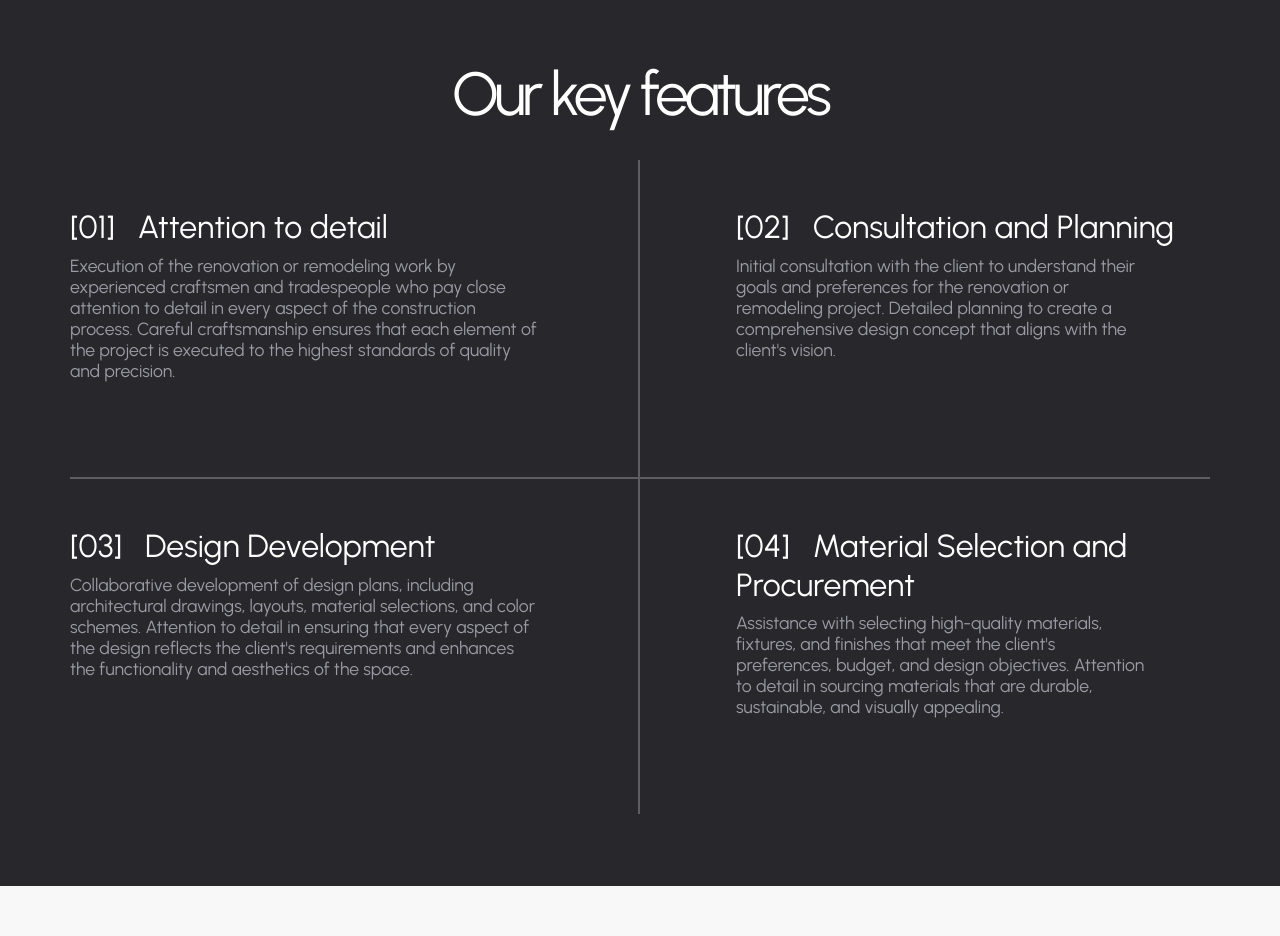
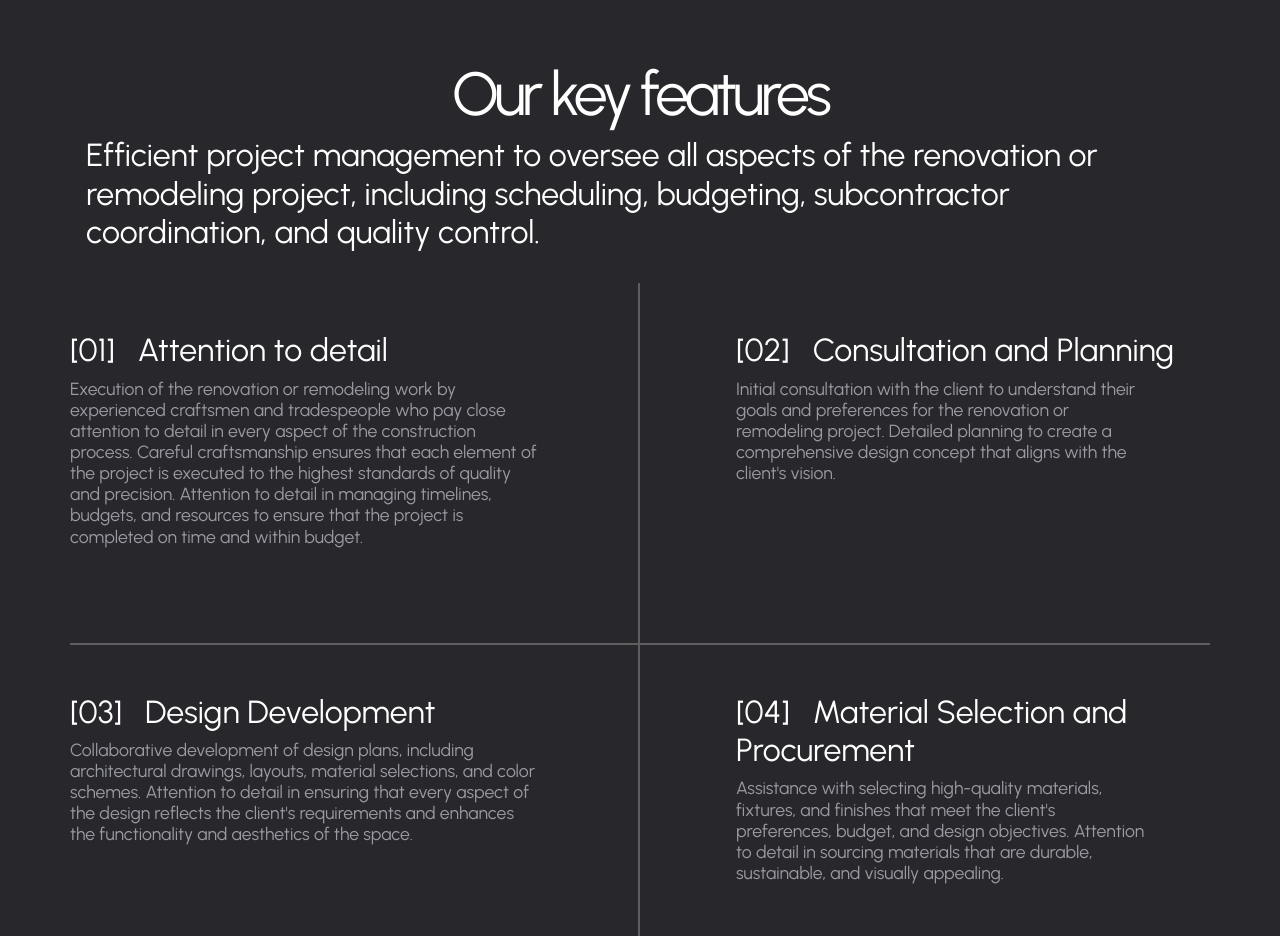
Before and after one commit to andreasstefanis1964/igea, a plain HTML site: page index.html in a window 1280 px wide. Shown: the part 3000-3936 px from the top of the page. Drawn offline with Linux system fonts and the light colour scheme; files whose address does not match are found by name.

Commit message:
create github pages

```diff
--- a/index.html
+++ b/index.html
@@ -216,7 +216,7 @@
             <div class="col-12">
                 <h4 class="mbr-section-title mbr-fonts-style align-left mb-0 display-1">Our key features
                 </h4>
-
+                <h5 class="mbr-section-subtitle mbr-fonts-style align-left mb-0 mt-2 display-5">Efficient project management to oversee all aspects of the renovation or remodeling project, including scheduling, budgeting, subcontractor coordination, and quality control.</h5>
             </div>
         </div>
         <div class="row mt-4">
@@ -227,7 +227,7 @@
                             [01]&nbsp;&nbsp;&nbsp;Attention to detail
                         </h4>
                         <p class="mbr-text mbr-fonts-style mb-3 me-lg-5 display-7">
-                            Execution of the renovation or remodeling work by experienced craftsmen and tradespeople who pay close attention to detail in every aspect of the construction process. Careful craftsmanship ensures that each element of the project is executed to the highest standards of quality and precision.</p>
+                            Execution of the renovation or remodeling work by experienced craftsmen and tradespeople who pay close attention to detail in every aspect of the construction process. Careful craftsmanship ensures that each element of the project is executed to the highest standards of quality and precision.&nbsp;Attention to detail in managing timelines, budgets, and resources to ensure that the project is completed on time and within budget.</p>
                     </div>
                 </div>
             </div>
```
Also changed, not shown: 1 other file.
